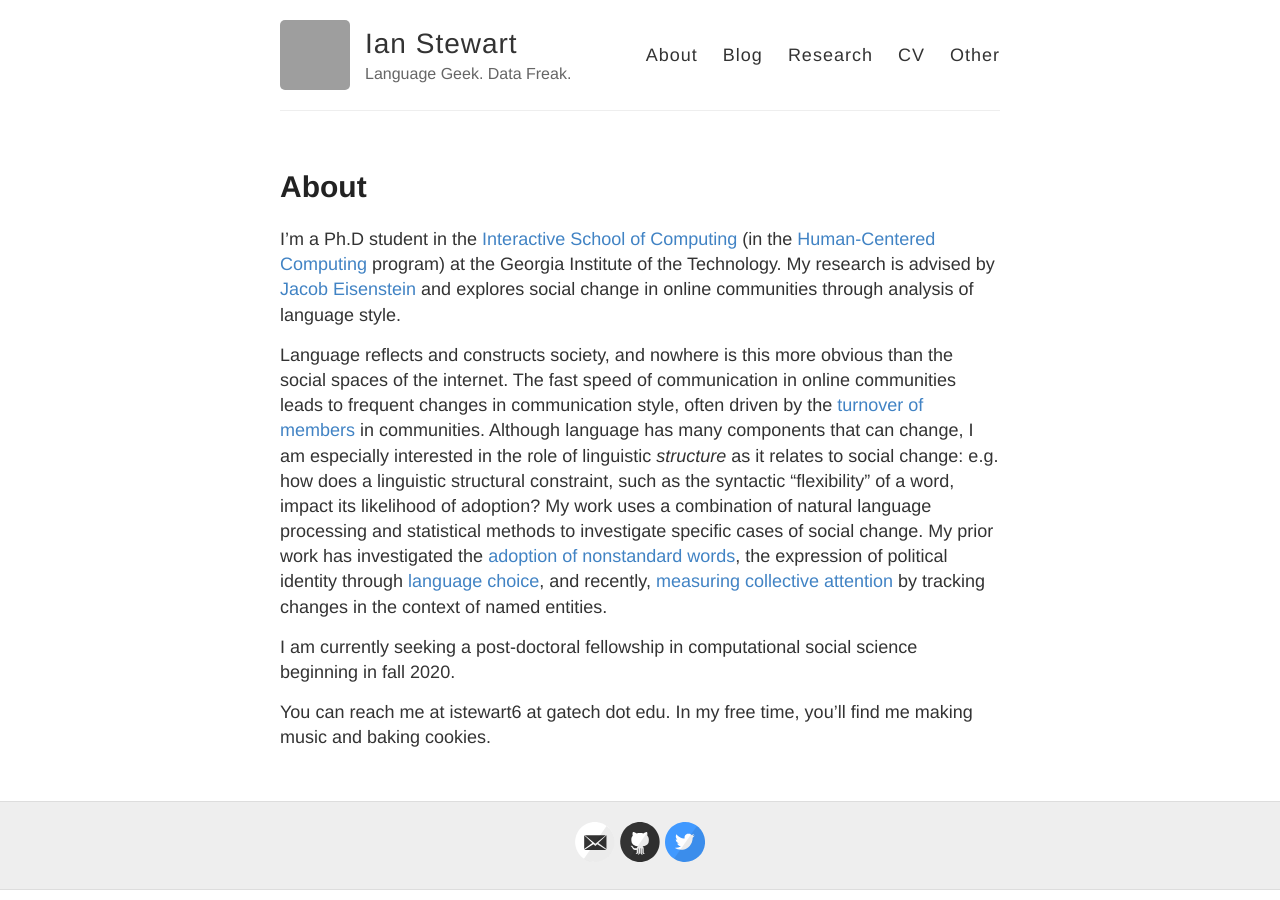
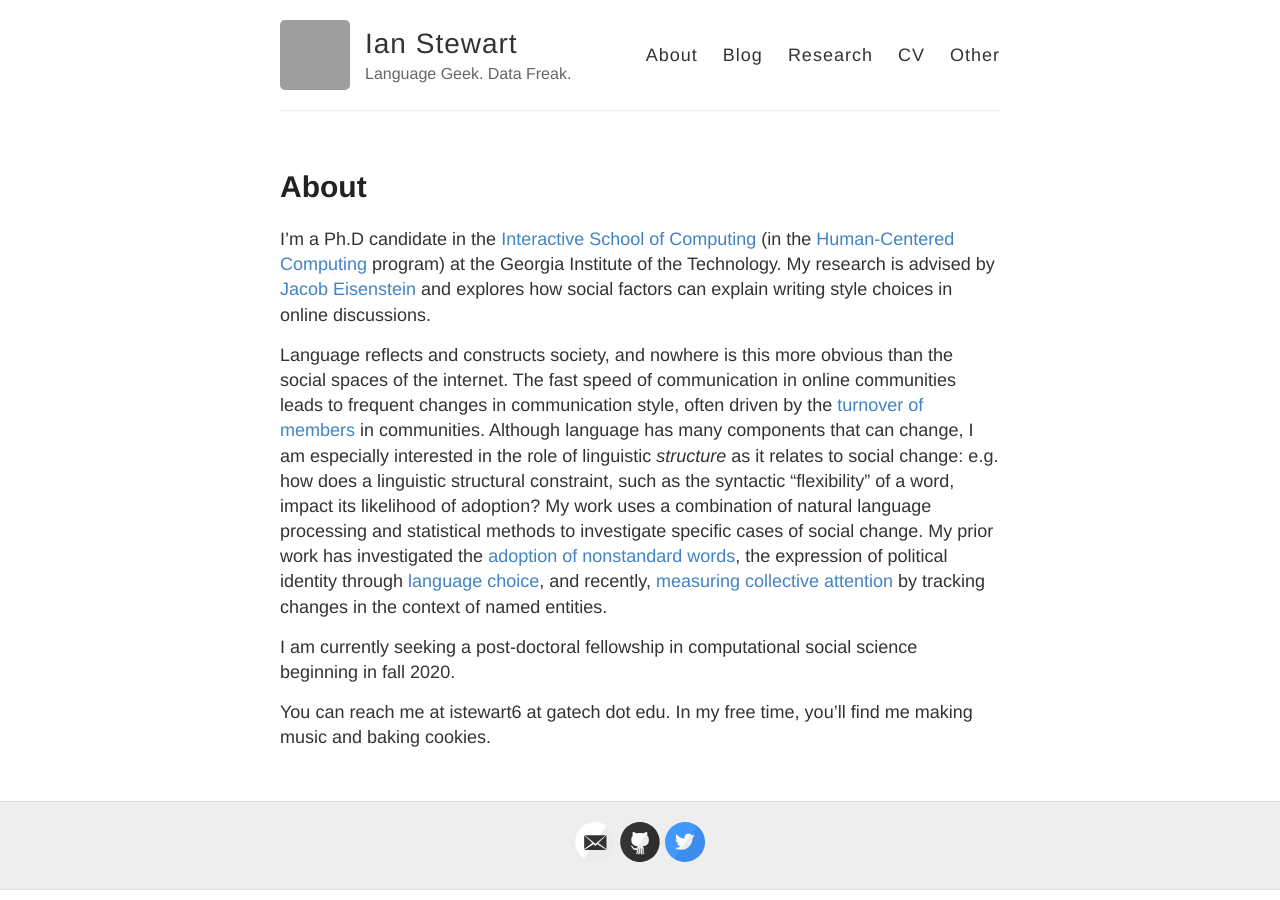
Before and after one commit to ianbstewart/ianbstewart.github.io, a Jekyll site: the page built from about.md, in a window 1280 px wide. Built offline with Jekyll 4.4.1, drawn with Linux system fonts in a browser that asks for light colours; grey boxes are pictures that could not be loaded.

Commit message:
updated about

```diff
--- a/about.md
+++ b/about.md
@@ -4,8 +4,8 @@ title: About
 permalink: /about/
 ---
 
-I'm a Ph.D student in the [Interactive School of Computing](http://www.ic.gatech.edu/) (in the [Human-Centered Computing](http://www.hcc.cc.gatech.edu) program) at the Georgia Institute of the Technology.
-My research is advised by [Jacob Eisenstein](https://www.cc.gatech.edu/~jeisenst/) and explores social change in online communities through analysis of language style.
+I'm a Ph.D candidate in the [Interactive School of Computing](http://www.ic.gatech.edu/) (in the [Human-Centered Computing](http://www.hcc.cc.gatech.edu) program) at the Georgia Institute of the Technology.
+My research is advised by [Jacob Eisenstein](https://www.cc.gatech.edu/~jeisenst/) and explores how social factors can explain writing style choices in online discussions.
 
 Language reflects and constructs society, and nowhere is this more obvious than the social spaces of the internet.
 The fast speed of communication in online communities leads to frequent changes in communication style, often driven by the [turnover of members](https://ieeexplore.ieee.org/abstract/document/8258465) in communities.
```
